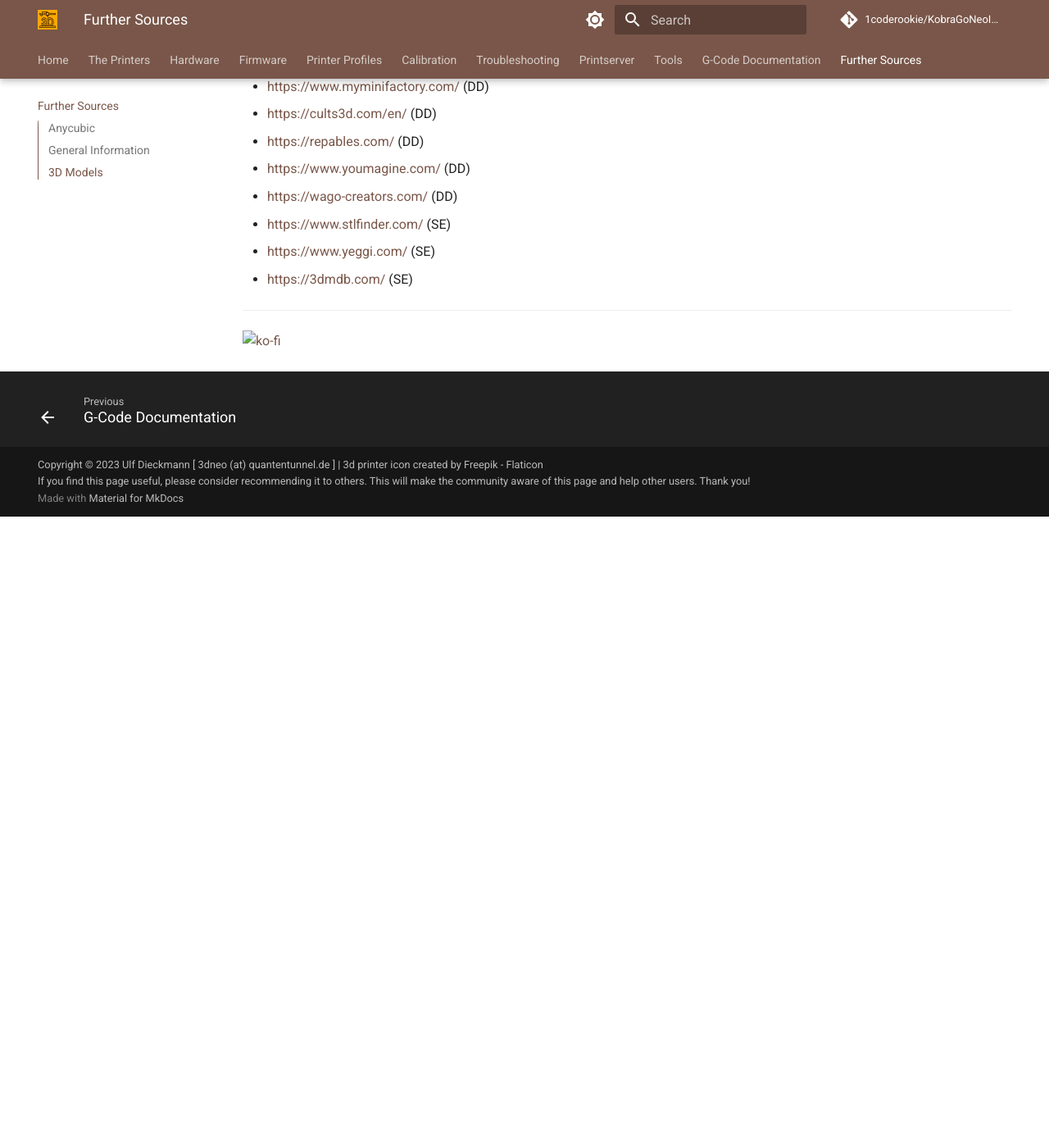
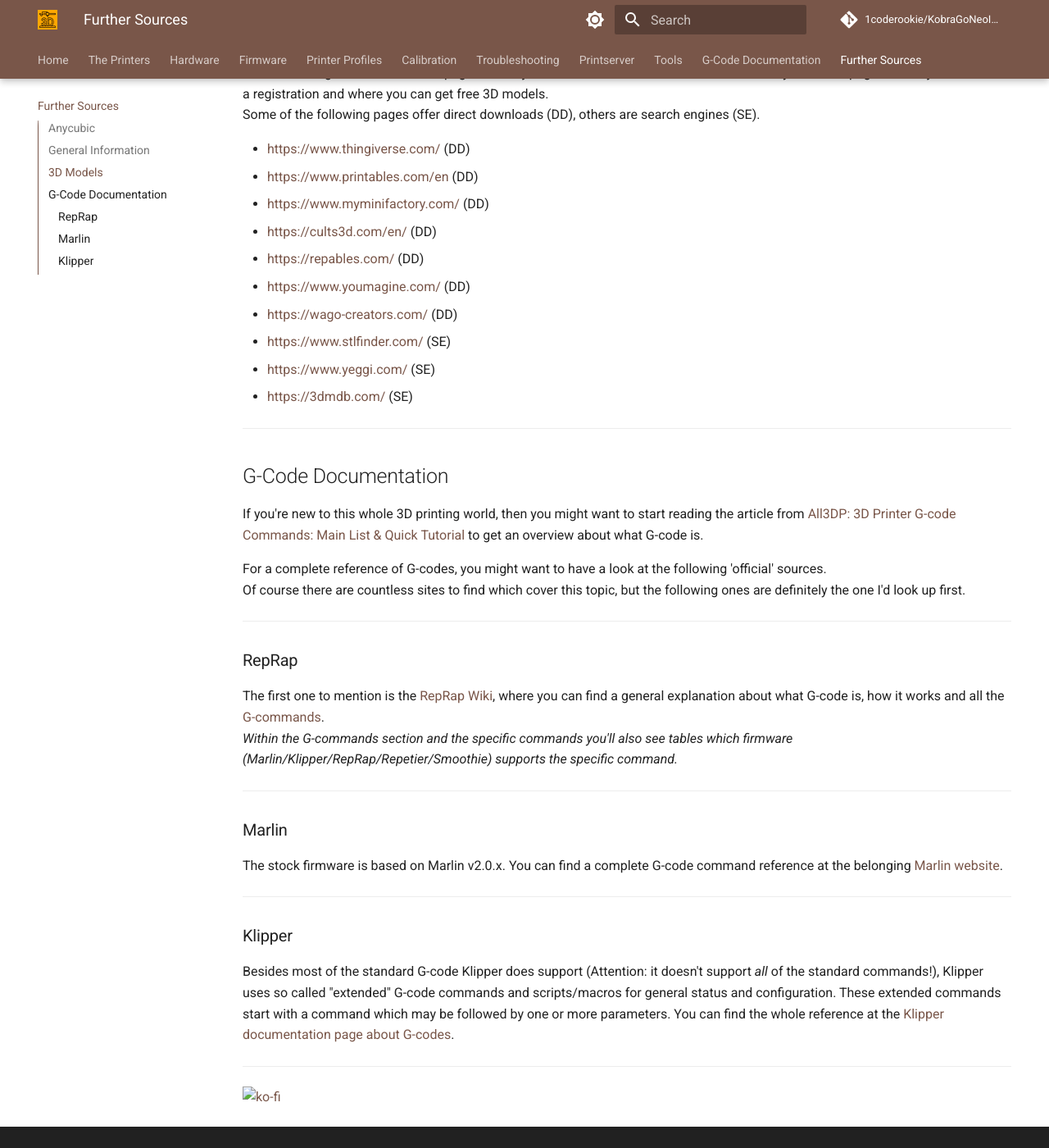
Before and after one commit to 1coderookie/KobraGoNeoInsights, an MkDocs documentation site: the page built from docs/further_sources.md, in a window 1280 px wide and 1400 px high, scrolled down 1051 px. Shown: the whole window at 82% size. Built offline with MkDocs 1.6.1 and Material for MkDocs 9.7.7, drawn with Linux system fonts in a browser that asks for light colours; comment, search, counter and statistics services are not loaded; before the commit the page ends 1681 px from its top, so only the background shows below that; some of the changed text lies outside the part shown.

Commit message:
Update further_sources.md

```diff
--- a/docs/further_sources.md
+++ b/docs/further_sources.md
@@ -1,12 +1,17 @@
 <link rel=”manifest” href=”docs/manifest.webmanifest”>
 
 # Further Sources Of Information
+In the following you'll find some further sources for certain kind of information mentioned.
+
+---
 
 ## Anycubic
 Here of course the [Anycubic website](https://www.anycubic.com) has to be mentioned first.
 You can find [manuals and firmware](https://www.anycubic.com/pages/firmware-software) at their support page.
 They also produced some video tutorials about e.g. changing the printhead or the mainboard for the **Go** and the **Neo**. You can find them at their [guide videos page](https://www.anycubic.com/pages/guide-videos).
 Pretty much all of these information are also available at their [blog page](https://www.anycubic.com/blogs/news/all-you-need-to-know-about-kobra-series).
+
+---
 
 ## General Information
 There are many great websites and YouTube channels out there and if you're already into this whole 3D printing thing, you probably already have your favourites. So it's hard for me to recommend any.
@@ -20,6 +25,8 @@
 - [Website of Michael aka "Teaching Tech"](https://teachingtechyt.github.io/) and [his YouTube channel](https://www.youtube.com/@TeachingTech)
 - [Website of Andrew Ellis aka "Ellis3DP"](https://ellis3dp.com/Print-Tuning-Guide/)
 - (more to come)
+
+---
 
 ## 3D Models
 In the following I'll list some of the pages where you can search and find free 3D models. I only list those pages where you don't need a registration and where you can get free 3D models.
@@ -38,4 +45,28 @@
 
 ---
 
+## G-Code Documentation
+If you're new to this whole 3D printing world, then you might want to start reading the article from [All3DP: 3D Printer G-code Commands: Main List & Quick Tutorial](https://all3dp.com/2/3d-printer-g-code-commands-list-tutorial/) to get an overview about what G-code is.
+
+For a complete reference of G-codes, you might want to have a look at the following 'official' sources.
+Of course there are countless sites to find which cover this topic, but the following ones are definitely the one I'd look up first.
+
+---
+
+### RepRap
+The first one to mention is the [RepRap Wiki](https://reprap.org/wiki/G-code), where you can find a general explanation about what G-code is, how it works and all the [G-commands](https://reprap.org/wiki/G-code#G-commands).
+*Within the G-commands section and the specific commands you'll also see tables which firmware (Marlin/Klipper/RepRap/Repetier/Smoothie) supports the specific command.*
+
+---
+
+### Marlin
+The stock firmware is based on Marlin v2.0.x. You can find a complete G-code command reference at the belonging [Marlin website](https://marlinfw.org/meta/gcode/).
+
+---
+
+### Klipper
+Besides most of the standard G-code Klipper does support (Attention: it doesn't support *all* of the standard commands!), Klipper uses so called "extended" G-code commands and scripts/macros for general status and configuration. These extended commands start with a command which may be followed by one or more parameters. You can find the whole reference at the [Klipper documentation page about G-codes](https://www.klipper3d.org/G-Codes.html).
+
+---
+
 [![ko-fi](https://ko-fi.com/img/githubbutton_sm.svg)](https://ko-fi.com/U6U5NPB51)
```
